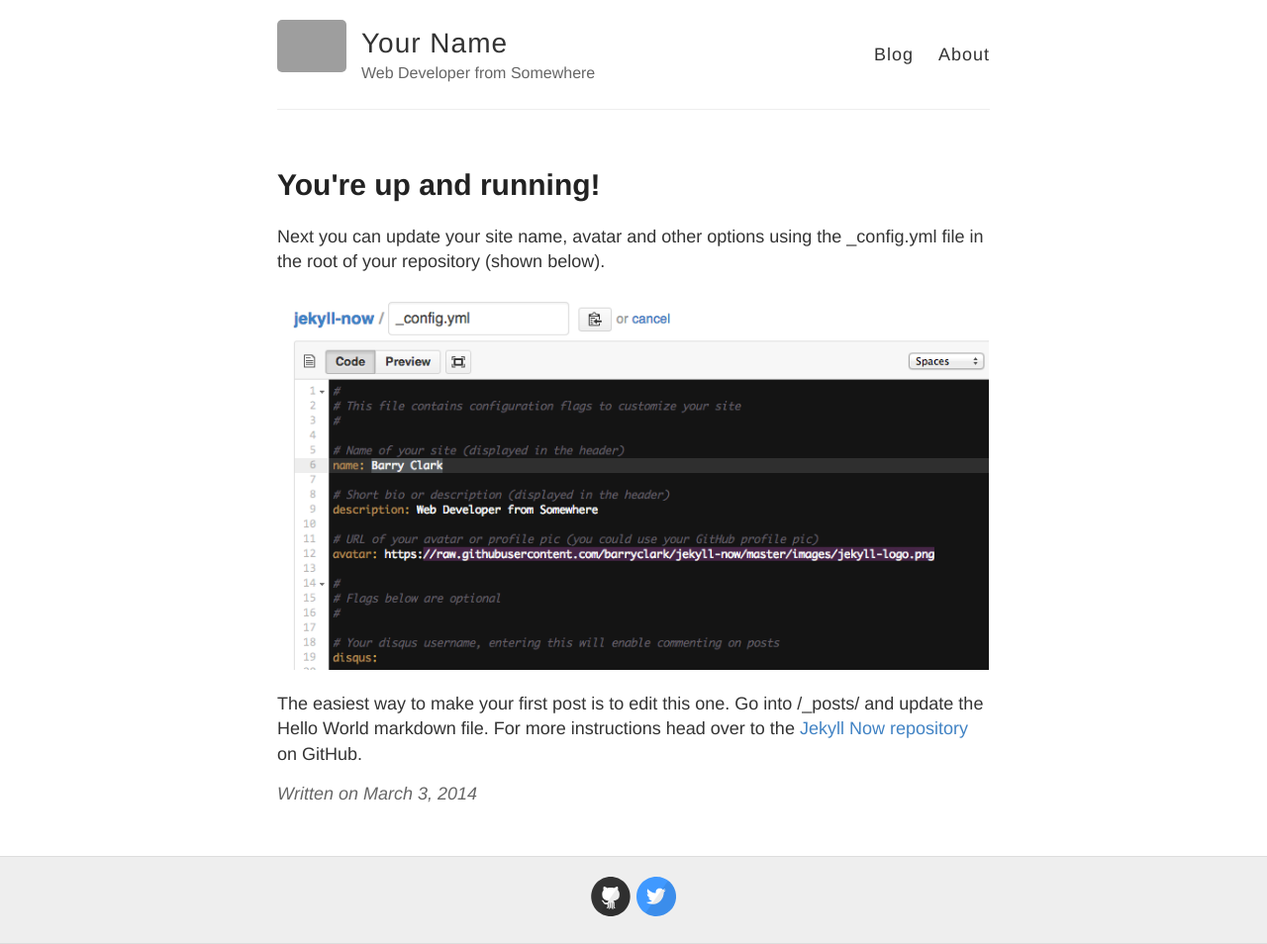
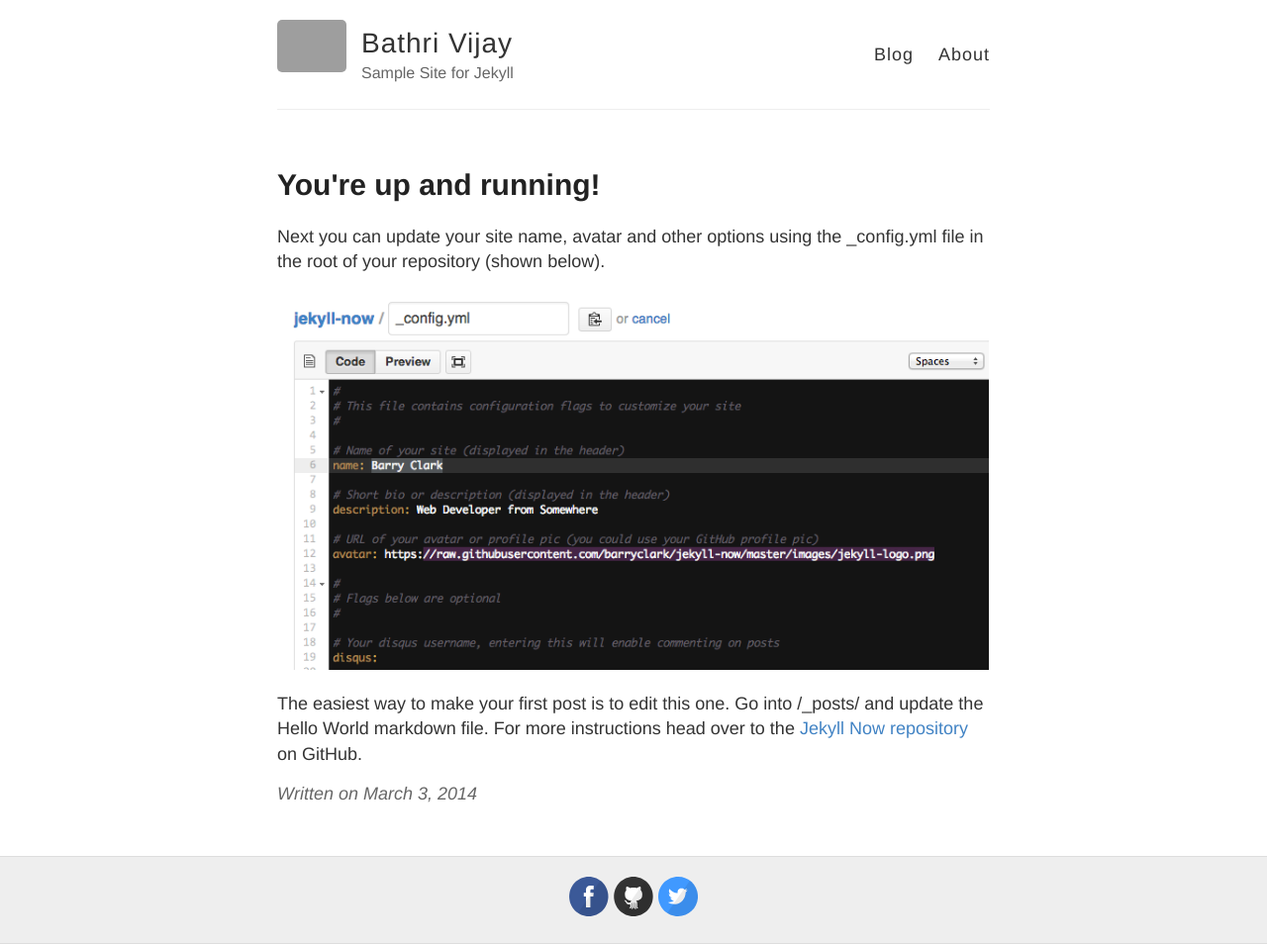
Before and after one commit to bathrivijay05/bathrivijay05.github.io, a Jekyll site: the page built from _posts/2014-3-3-Hello-World.md, in a window 1280 px wide. Shown: the whole page at 99% size. Built offline with Jekyll 4.4.1, drawn with Linux system fonts in a browser that asks for light colours; grey boxes are pictures that could not be loaded.

Commit message:
Update _config.yml

```diff
--- a/_config.yml
+++ b/_config.yml
@@ -3,10 +3,10 @@
 #
 
 # Name of your site (displayed in the header)
-name: Your Name
+name: Bathri Vijay
 
 # Short bio or description (displayed in the header)
-description: Web Developer from Somewhere
+description: Sample Site for Jekyll
 
 # URL of your avatar or profile pic (you could use your GitHub profile pic)
 avatar: https://raw.githubusercontent.com/barryclark/jekyll-now/master/images/jekyll-logo.png
@@ -19,14 +19,14 @@ avatar: https://raw.githubusercontent.com/barryclark/jekyll-now/master/images/je
 footer-links:
   dribbble:
   email:
-  facebook:
+  facebook: bathrivijay05
   flickr:
-  github: barryclark/jekyll-now
+  github: bathrivijay05
   instagram:
   linkedin:
   pinterest:
   rss: # just type anything here for a working RSS icon
-  twitter: jekyllrb
+  twitter: bathrivijay05
   stackoverflow: # your stackoverflow profile, e.g. "users/50476/bart-kiers"
   youtube: # channel/<your_long_string> or user/<user-name>
   googleplus: # anything in your profile username that comes after plus.google.com/
```
